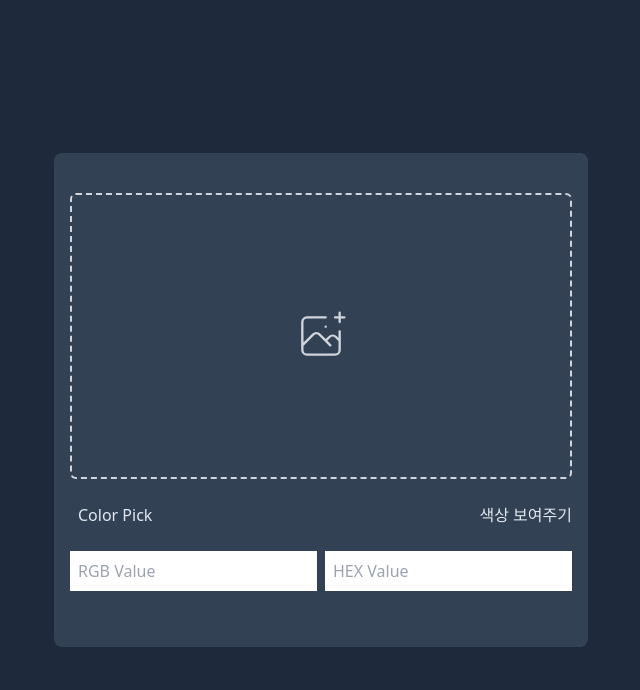
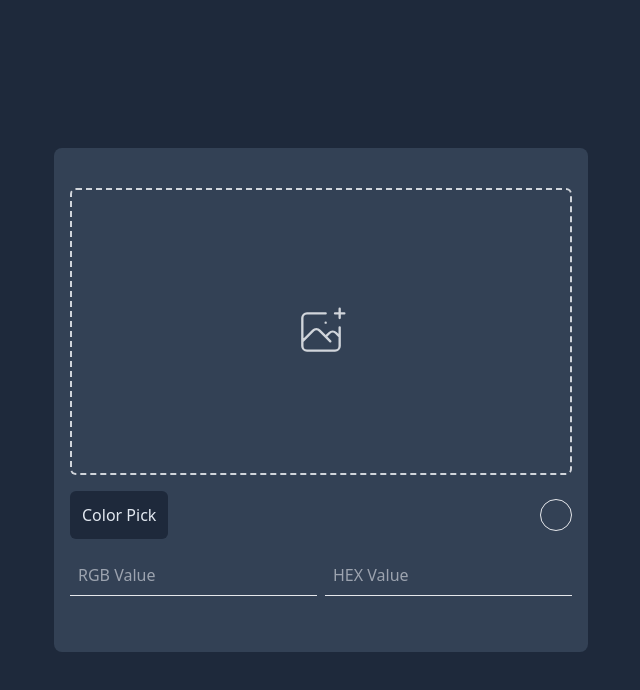
Before and after one commit to min33sky/Image-Color-Picker, a React (Vite) app: page / in a window 1280 px wide. Shown: the top 690 px of the page, without its empty margins (319-959 px from the left). Built offline with nearby package versions, Linux system fonts and the light colour scheme.

Commit message:
feat: implements color pick

```diff
--- a/src/components/ColorPicker.tsx
+++ b/src/components/ColorPicker.tsx
@@ -1,21 +1,76 @@
+import { useEffect, useRef, useState } from 'react';
+import { rgbToHex } from '../utils/rgbToHex';
 import ImageUpload from './ImageUpload';
 
+declare global {
+  interface Window {
+    EyeDropper: any;
+  }
+}
+
 export default function ColorPicker() {
+  const [error, setError] = useState('');
+  const [rgbValue, setRgbValue] = useState('');
+  const [hexValue, setHexValue] = useState('');
+  const eyeDropper = useRef<any>();
+
+  useEffect(() => {
+    if (typeof window && 'EyeDropper' in window) {
+      console.log('지원 하는 Browser :)');
+      eyeDropper.current = new window.EyeDropper();
+    } else {
+      console.log('지원 안하는 Browser');
+      setError('지원하지 않는 브라우저 입니다...');
+    }
+  }, []);
+
+  const handleColorPick = async () => {
+    if (eyeDropper.current) {
+      console.log('클릭');
+      try {
+        const colorValue = await eyeDropper.current.open();
+        const rgb = colorValue.sRGBHex;
+
+        const rgbArr = rgb
+          .replace(/[^0-9]/g, ' ')
+          .trim()
+          .split(' ')
+          .filter((n: any) => !!n);
+
+        setRgbValue(rgb);
+        setHexValue(rgbToHex(rgbArr[0], rgbArr[1], rgbArr[2]));
+      } catch (e: any) {
+        console.log(e.message);
+      }
+    }
+  };
+
   return (
     <div className="flex flex-col space-y-4 rounded-lg bg-slate-700 px-4 py-10">
       <ImageUpload />
 
       <div className="flex items-center justify-between">
-        <button className="bg-slate-700 p-2">Color Pick</button>
-        <div>색상 보여주기</div>
+        <button
+          onClick={handleColorPick}
+          className="rounded-md bg-slate-800 p-3 transition hover:bg-slate-900"
+        >
+          Color Pick
+        </button>
+        <div
+          style={{
+            backgroundColor: `${hexValue}`,
+          }}
+          className={`h-8 w-8 rounded-full border`}
+        ></div>
       </div>
 
       <div className="grid grid-cols-2 gap-2">
         <div aria-label="RGB Value" className="relative">
           <input
             type="text"
-            className="w-full p-2"
+            className="w-full border-b bg-transparent p-2"
             placeholder="RGB Value"
+            defaultValue={rgbValue}
             readOnly
           />
           {/* 클립보드 아이콘 */}
@@ -23,8 +78,9 @@ export default function ColorPicker() {
         <div aria-label="Hex Value" className="relative">
           <input
             type="text"
-            className="w-full p-2"
+            className="w-full border-b bg-transparent p-2"
             placeholder="HEX Value"
+            value={hexValue}
             readOnly
           />
           {/* 클립보드 아이콘 */}
@@ -32,7 +88,7 @@ export default function ColorPicker() {
       </div>
 
       <div aria-label="Error Message">
-        <p></p>
+        <p className="font-semibold text-red-400">{error}</p>
       </div>
     </div>
   );
--- /dev/null
+++ b/src/utils/rgbToHex.ts
@@ -0,0 +1,5 @@
+export function rgbToHex(r: string, g: string, b: string) {
+  return (
+    '#' + [r, g, b].map((x) => Number(x).toString(16).padStart(2, '0')).join('')
+  );
+}
```
